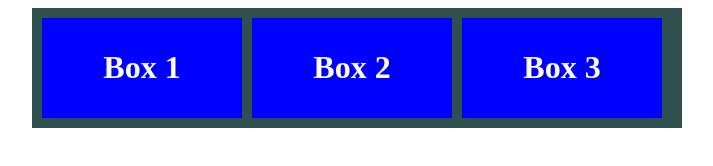
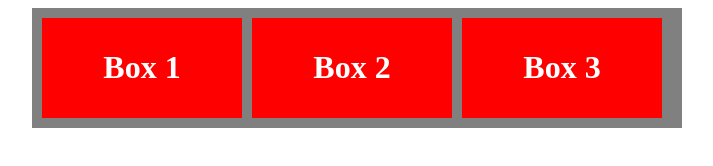
Before and after one commit to Septriunii/github_practice, a plain HTML site: page index.html in a window 1280 px wide. Shown: the whole page, without its empty margins (283-996 px from the left). Drawn offline with Linux system fonts and the light colour scheme.

Commit message:
changing the colors of boxes

```diff
--- a/style.css
+++ b/style.css
@@ -11,13 +11,13 @@ h1 {
   justify-content: center;
   width: 180px;
   padding: 10px;
-  background-color: blue;
+  background-color: red;
   margin-right: 10px;
 }
 .motherbox {
   display: flex;
   justify-content: center;
   align-items: center;
-  background-color: darkslategray;
+  background-color: gray;
   padding: 10px;
 }
```
